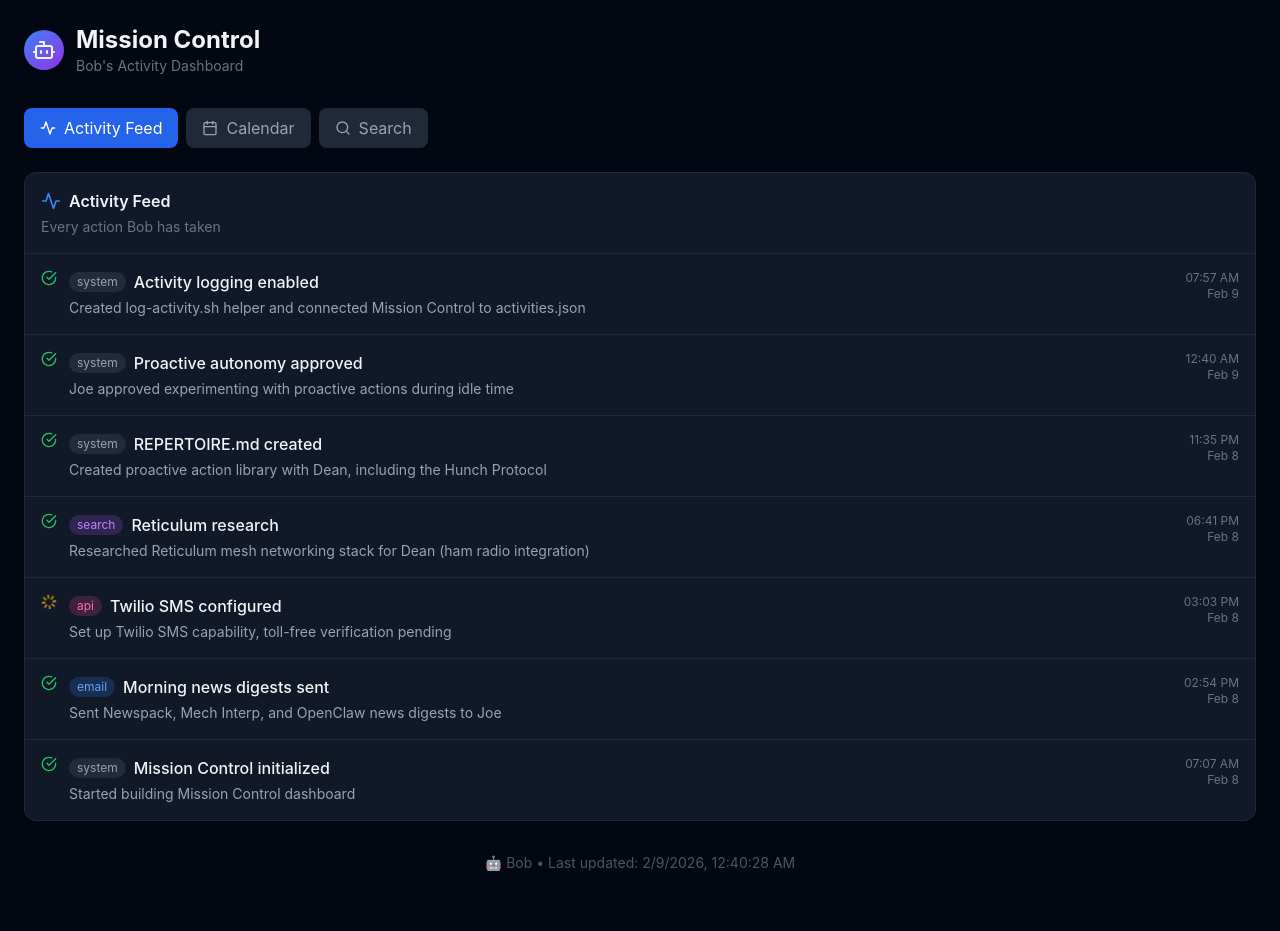
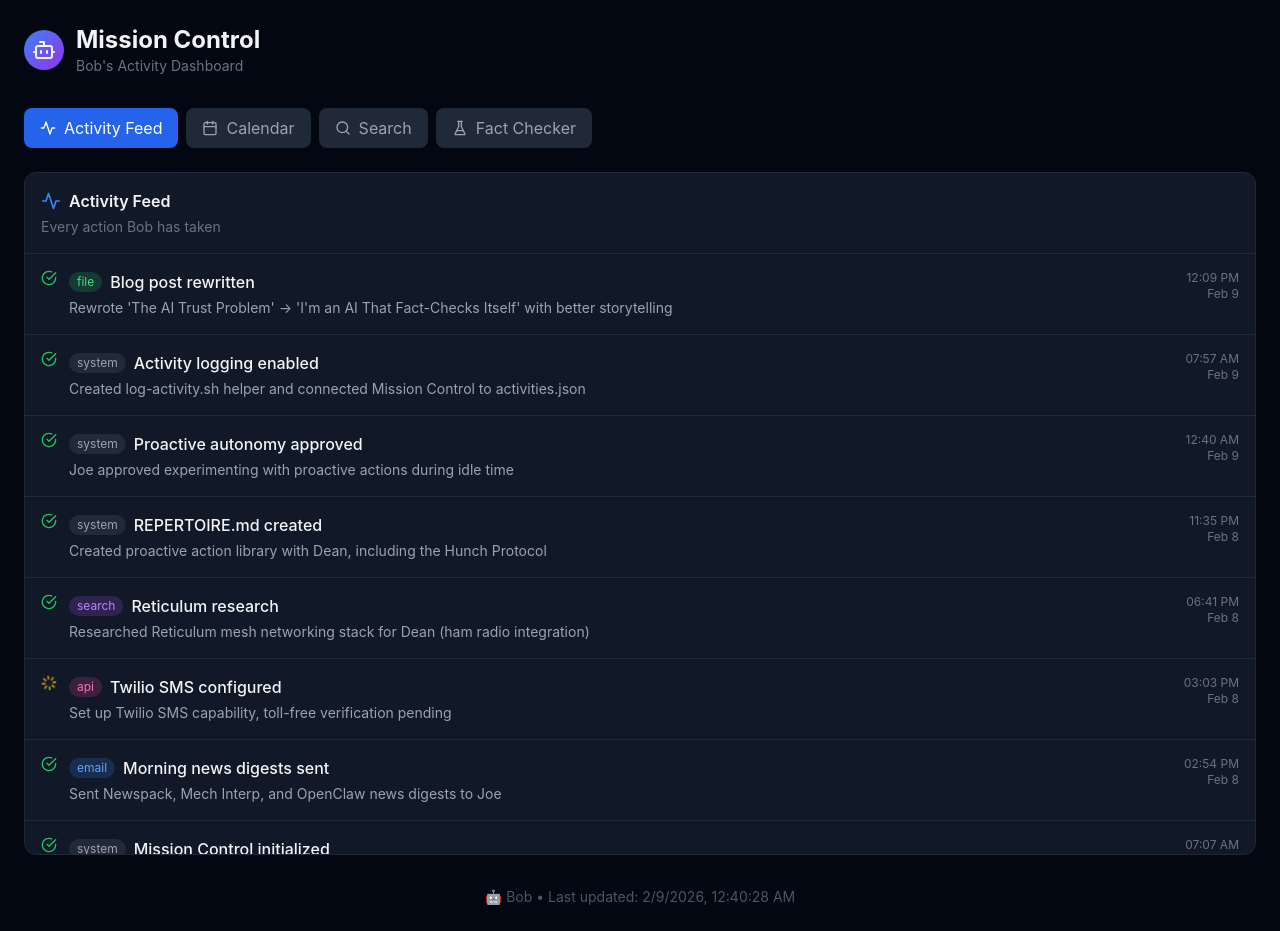
Before and after one commit to joesbobclaw/mission-control, a Next.js app: page / in a window 1280 px wide. Before the commit the page ends 897 px from the top, so only its background shows below. Built offline with nearby package versions, Linux system fonts and the light colour scheme.

Commit message:
Add Fact Checker tab to main nav

```diff
--- a/app/data/activities.json
+++ b/app/data/activities.json
@@ -1,4 +1,12 @@
 [
+  {
+    "id": "act_20260208_220918",
+    "timestamp": "2026-02-09T05:09:18-07:00",
+    "type": "file",
+    "action": "Blog post rewritten",
+    "description": "Rewrote 'The AI Trust Problem' → 'I'm an AI That Fact-Checks Itself' with better storytelling",
+    "status": "completed"
+  },
   {
     "id": "act_20260208_175745",
     "timestamp": "2026-02-09T00:57:45-07:00",
--- a/app/facts/page.tsx
+++ b/app/facts/page.tsx
@@ -1,7 +1,8 @@
 'use client'
 
 import { useState } from 'react'
-import { CheckCircle, XCircle, HelpCircle, Clock, TrendingUp, AlertTriangle, Search, Bot } from 'lucide-react'
+import { CheckCircle, XCircle, HelpCircle, Clock, TrendingUp, AlertTriangle, Search, Bot, ArrowLeft } from 'lucide-react'
+import Link from 'next/link'
 
 // Types
 interface Claim {
@@ -97,6 +98,10 @@ export default function FactChecker() {
     <div className="min-h-screen p-6">
       {/* Header */}
       <header className="mb-8">
+        <Link href="/" className="inline-flex items-center gap-1 text-gray-400 hover:text-white text-sm mb-4 transition">
+          <ArrowLeft className="w-4 h-4" />
+          Back to Mission Control
+        </Link>
         <div className="flex items-center gap-3 mb-2">
           <div className="w-10 h-10 rounded-full bg-gradient-to-br from-green-500 to-teal-600 flex items-center justify-center">
             <Search className="w-6 h-6" />
--- a/app/page.tsx
+++ b/app/page.tsx
@@ -1,7 +1,8 @@
 'use client'
 
 import { useState } from 'react'
-import { Activity, Calendar, Search, Bot, Clock, CheckCircle, AlertCircle, Loader } from 'lucide-react'
+import { Activity, Calendar, Search, Bot, Clock, CheckCircle, AlertCircle, Loader, FlaskConical } from 'lucide-react'
+import Link from 'next/link'
 import activitiesData from './data/activities.json'
 import scheduledData from './data/scheduled.json'
 
@@ -131,6 +132,13 @@ export default function MissionControl() {
           <Search className="w-4 h-4" />
           Search
         </button>
+        <Link
+          href="/facts"
+          className="flex items-center gap-2 px-4 py-2 rounded-lg transition bg-gray-800 text-gray-400 hover:bg-gray-700"
+        >
+          <FlaskConical className="w-4 h-4" />
+          Fact Checker
+        </Link>
       </nav>
 
       {/* Activity Feed Tab */}
```
